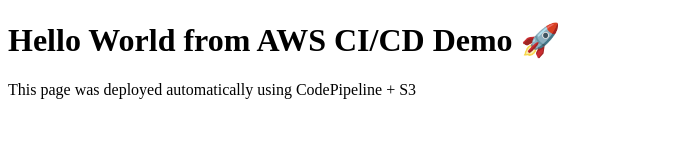
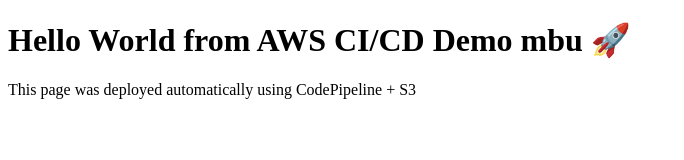
Before and after one commit to manojkmk/demo-ec2-app, a plain HTML site: page index.html in a window 1280 px wide. Shown: the whole page, without its empty margins (0-684 px from the left). Drawn offline with Linux system fonts and the light colour scheme.

Commit message:
Update index.html

```diff
--- a/index.html
+++ b/index.html
@@ -4,7 +4,7 @@
   <title>AWS CI/CD Demo</title>
 </head>
 <body>
-  <h1>Hello World from AWS CI/CD Demo 🚀</h1>
+  <h1>Hello World from AWS CI/CD Demo mbu 🚀</h1>
   <p>This page was deployed automatically using CodePipeline + S3</p>
 </body>
 </html>
```
